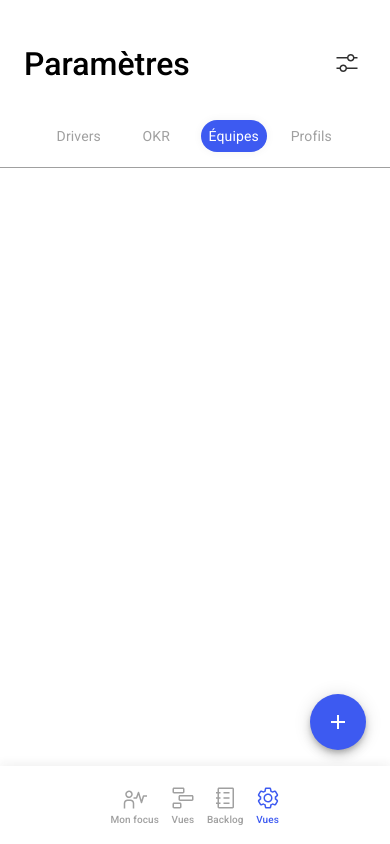
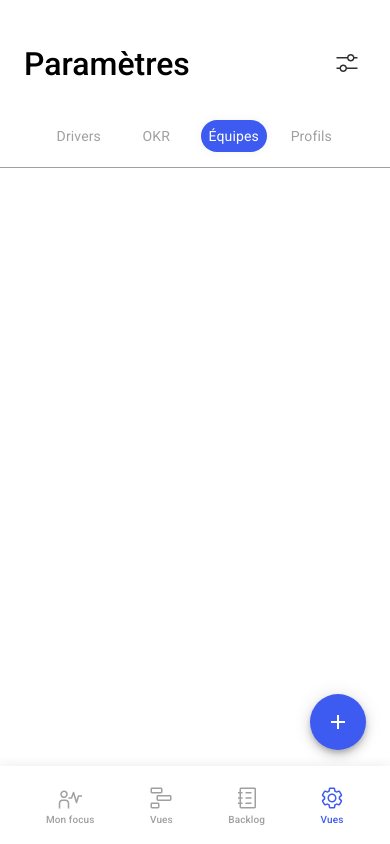
Before and after one commit to tiavina-mika/product-hero-draft, a React (Create React App) app: page / in a window 390 px wide. Built offline with nearby package versions, Linux system fonts and the light colour scheme.

Commit message:
fix setting responsive

```diff
--- a/src/containers/settings/Settings.tsx
+++ b/src/containers/settings/Settings.tsx
@@ -4,7 +4,7 @@
 import { jsx, Theme } from "@emotion/react";
 import { Box, IconButton, Typography } from "@mui/material";
 import { ReactNode, useState } from "react";
-import Setting from "./navigation/Setting";
+import Setting from "./navigations/Setting";
 
 const classes = {
   top: {
@@ -19,13 +19,10 @@ const classes = {
     paddingRight: 40
   },
   bottomContent: (theme: Theme) => ({
-    // [theme.breakpoints.up('sm')]: {
-    //   width: 400,
-    // },
-    // [theme.breakpoints.down('sm')]: {
-    //   flex: 1
-    // }
     [theme.breakpoints.up("sm")]: {
+      width: 400
+    },
+    [theme.breakpoints.down("sm")]: {
       flex: 1
     }
   }),
```
Also changed, not shown: src/containers/settings/navigations/Setting.tsx (renamed from src/containers/settings/navigation/Setting.tsx).
